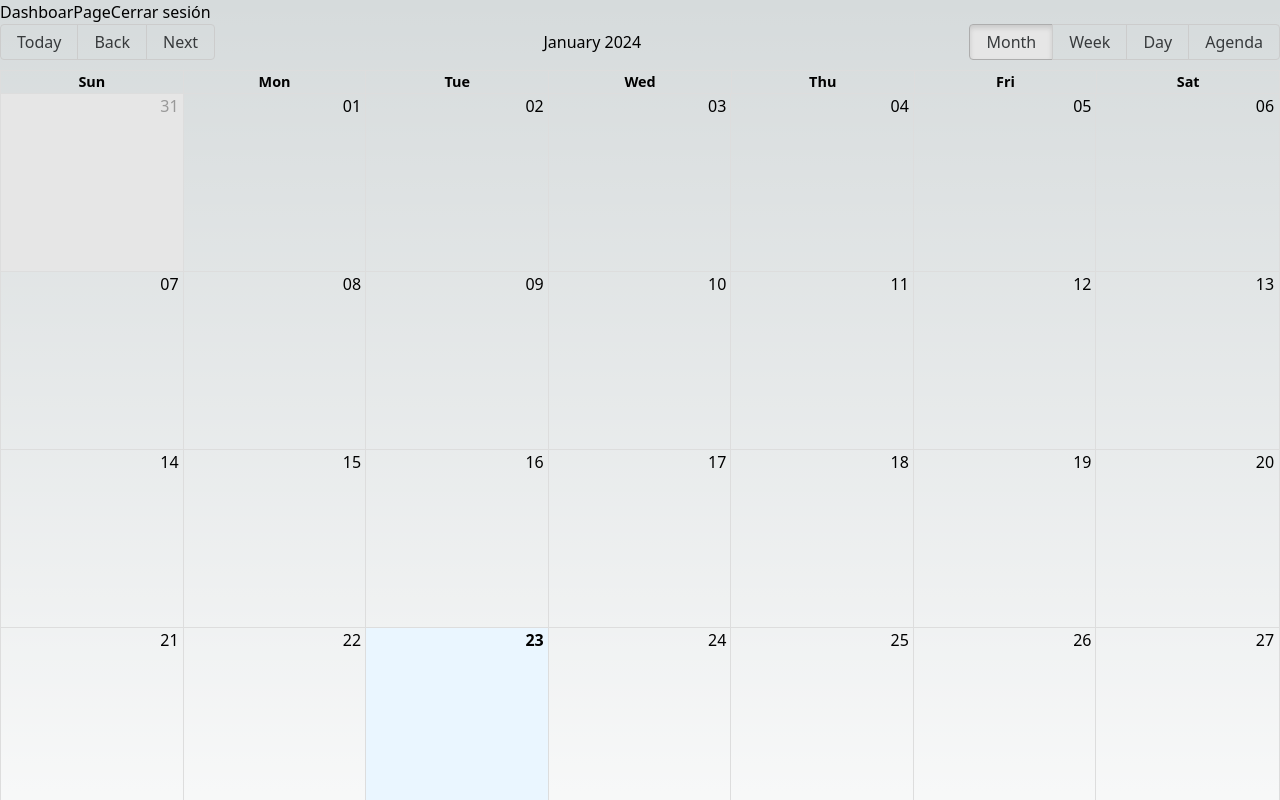
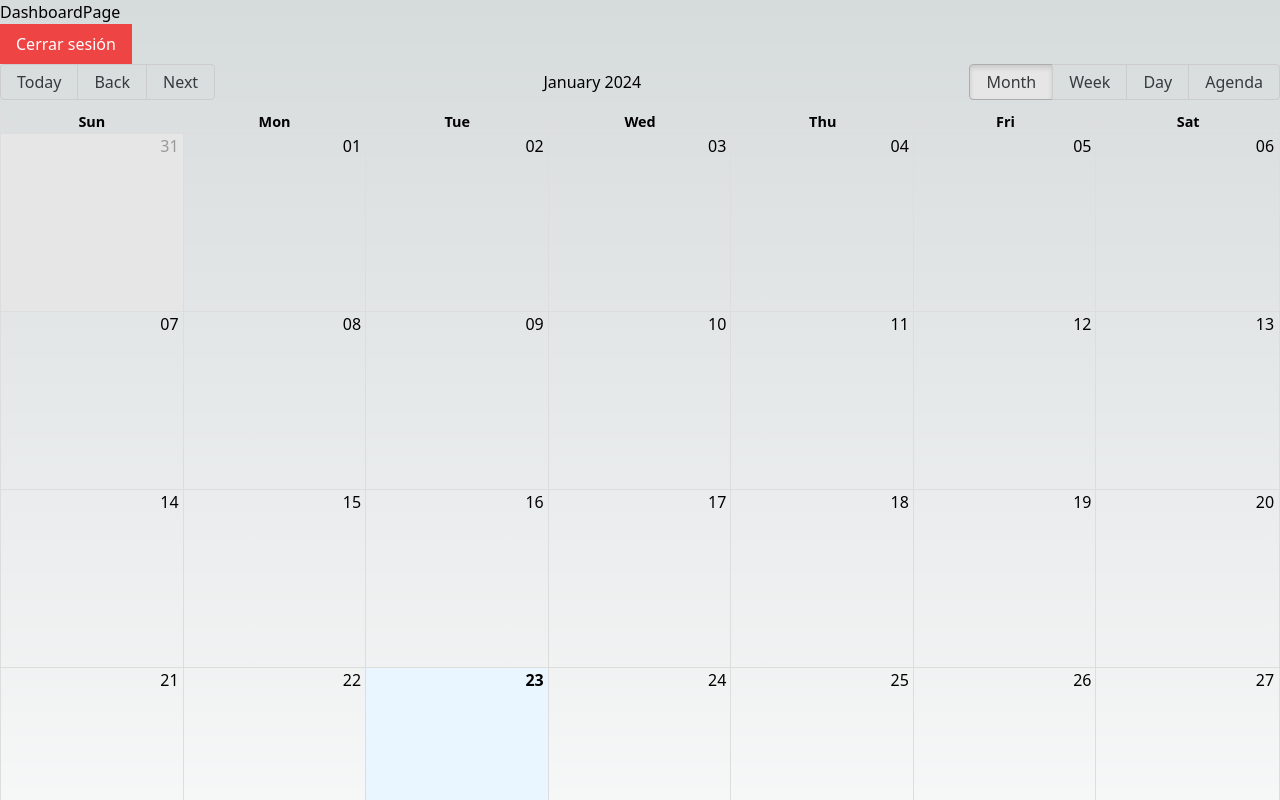
Before and after one commit to insus100/TFG23-24, a Next.js app: page /dashboard in a window 1280 px wide. Shown: the top 800 px of the page. Built offline with nearby package versions, Linux system fonts and the light colour scheme; no server answers.

Commit message:
chorrated

```diff
--- a/src/app/dashboard/page.tsx
+++ b/src/app/dashboard/page.tsx
@@ -14,8 +14,8 @@ function DashboarPage(){
         //return redirect('/login');
     }
     return(
-        <div>DashboarPage
-            <button onClick={() => {signOut()}}>Cerrar sesión</button>
+        <div>DashboardPage
+            <button className="bg-red-500 text-white px-4 py-2 block" onClick={() => {signOut()}}>Cerrar sesión</button>
             <CalendarTest/>
         </div>
     )
```
